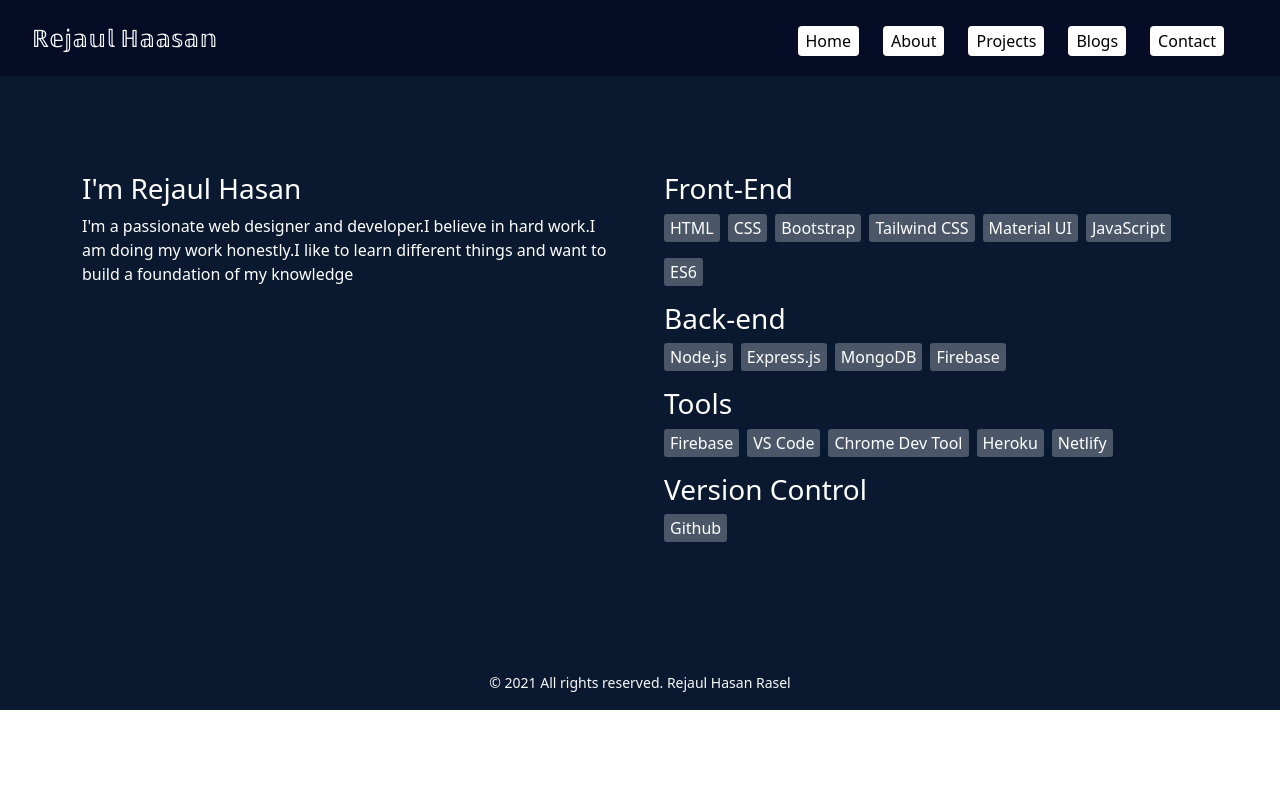
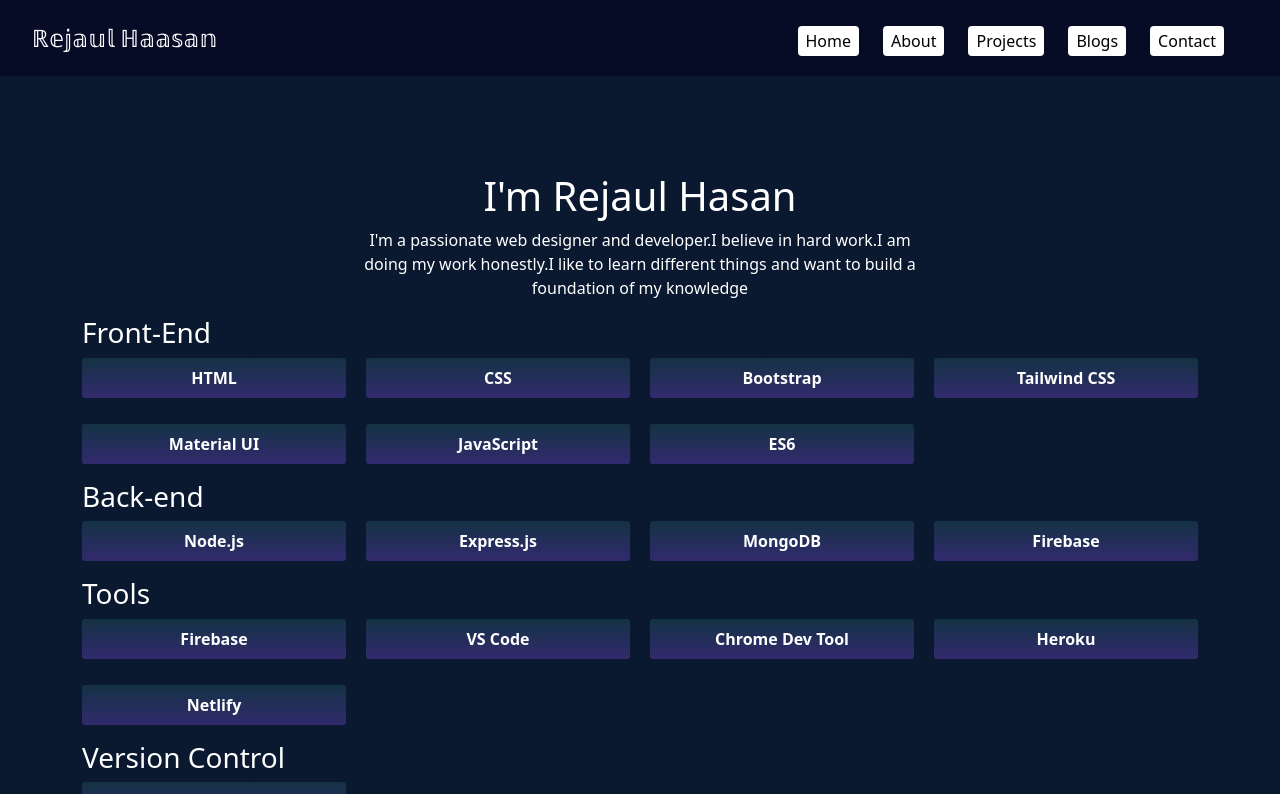
Before and after one commit to rejaulrasel/Portfolio-001, a React (Create React App) app: page /about in a window 1280 px wide. Shown: the top 794 px of the page. Built offline with nearby package versions, Linux system fonts and the light colour scheme.

Commit message:
edit about section

```diff
--- a/src/Pages/About/About.css
+++ b/src/Pages/About/About.css
@@ -1,15 +1,21 @@
 .heading-border{
-    margin: 0 ;
+    margin: 2px 0 ;
 }
 .skills{
-    display: flex;
-    flex-wrap: wrap;
+    display: grid;
+    grid-template-columns: repeat(4,1fr);
+    grid-column-gap: 20px;
+    grid-row-gap: 10px;
 }
 .skill{
     margin-right: 8px;
-    background-color: #4b5769;
-    padding:  2px 6px;
+    /* background-color: #4b5769; */
+    background-image: linear-gradient(rgba(20,50,68,255),rgba(50,42,110,255));
+    padding:  8px 12px;
     border-radius: 3px;
+    width: 100%;
+    text-align: center;
+    font-weight: 600;
 }
 .skill:hover{
     background-color: #444d5a;
--- a/src/Pages/About/About.js
+++ b/src/Pages/About/About.js
@@ -11,16 +11,18 @@ const About = () => {
             <section>
             <div className="container text-white mx-auto my-5 py-5 ">
                 <div className="row gx-5">
-                    <div className="col-md-6 col-12  ">
+                    <div className="col-12  ">
                         {/* <div className="text-center">
                         <img src={img} className='text-center mb-4' alt="" />
                         </div> */}
-                        <h3>I'm Rejaul Hasan</h3>
-                        <p>I'm a passionate web designer and developer.I believe in hard work.I am doing my work honestly.I like to learn different things and want to build a foundation of my knowledge</p>
+                        <h1 className='text-center'>I'm Rejaul Hasan</h1>
+                       <div className='d-flex justify-content-center'>
+                       <p className='w-50 text-center'>I'm a passionate web designer and developer.I believe in hard work.I am doing my work honestly.I like to learn different things and want to build a foundation of my knowledge</p>
+                       </div>
                     </div>
-                    <div className="col-md-6 col-12">
+                    <div className="col-12">
                         <div className="row-col-12">
-                            <h3><span className='heading-border'>Front-End</span></h3>
+                            <h3><span className='heading-border mt-5'>Front-End</span></h3>
                             <div className='skills'>
                                 <p className="skill">HTML</p>
                                 <p className="skill">CSS</p>
--- a/src/Pages/Navbar/Navbar.css
+++ b/src/Pages/Navbar/Navbar.css
@@ -105,6 +105,6 @@
 
   @media only screen and (min-width:688px) {
     #ll{
-        display: none;
+        display: none ;
     }
   }
```
